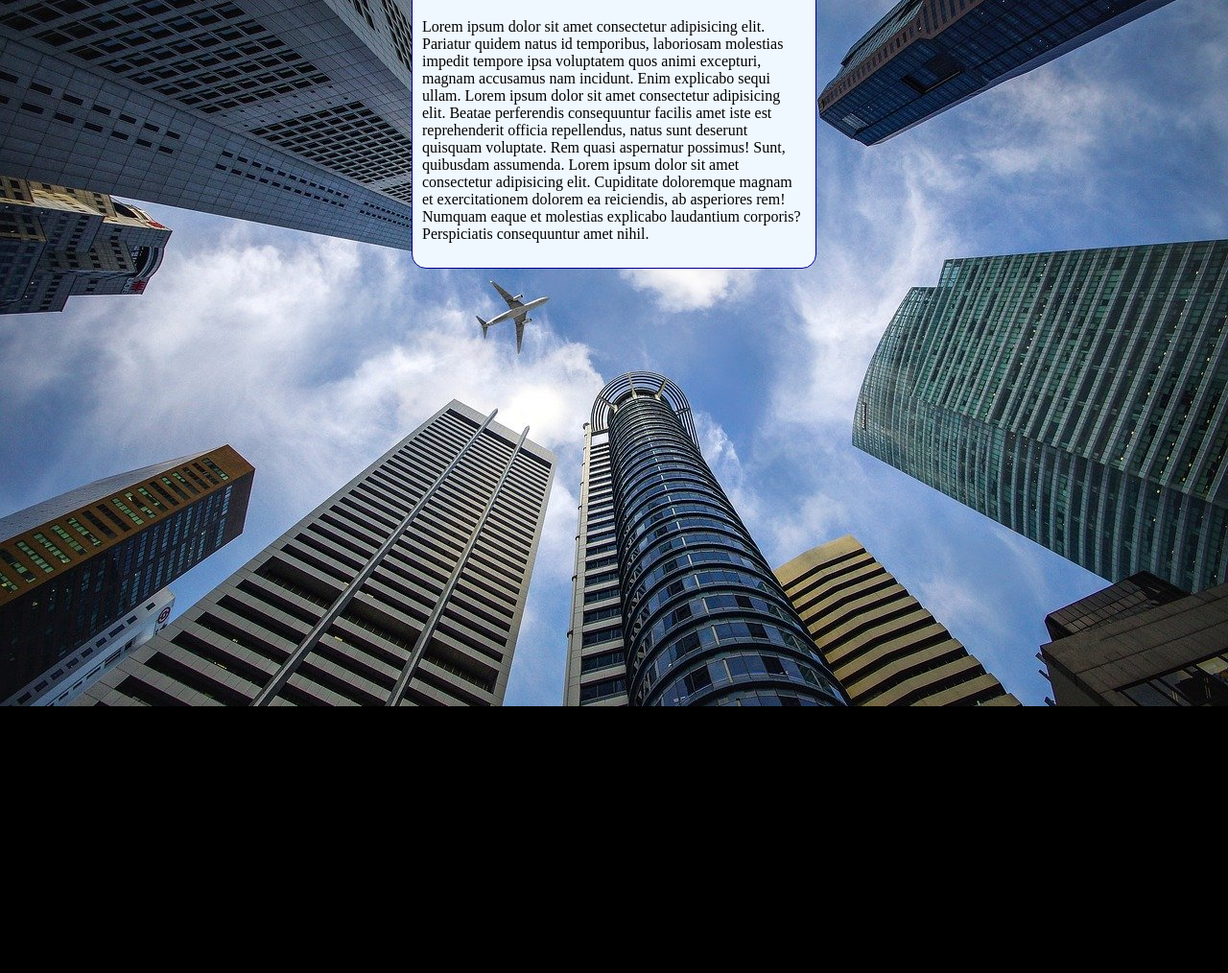
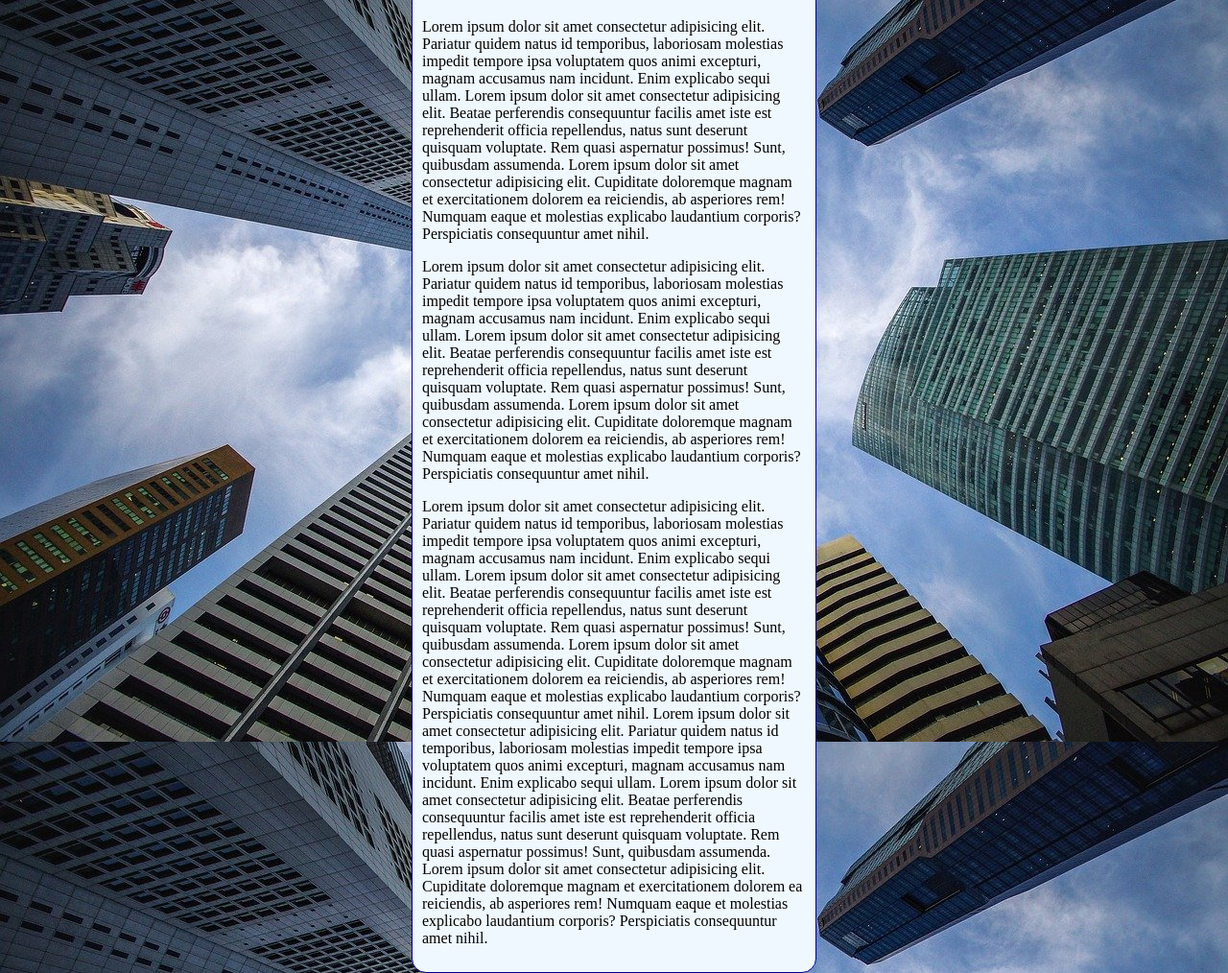
Before and after one commit to Diego-leal01/html-css, a plain HTML site: page exercicos/ex022/fundo006.html in a window 1280 px wide. Shown: the part 80-1094 px from the top of the page at 96% size. Before the commit the page ends 816 px from the top, so only its background shows below. Drawn offline with Linux system fonts and the light colour scheme.

Commit message:
atualização

```diff
--- a/exercicos/ex022/fundo006.html
+++ b/exercicos/ex022/fundo006.html
@@ -3,7 +3,7 @@
 <head>
     <meta charset="UTF-8">
     <meta name="viewport" content="width=device-width, initial-scale=1.0">
-    <title></title>
+    <title>Funo fixo de tela </title>
     <style>
         body {
             height: 100vh;
@@ -12,11 +12,15 @@
             background-position: center top;
             background-repeat: no-repeat;
             background-size: cover;
+            background-attachment: fixed;
+            /* Shothand - background
+            color > image > position > repeat > [size]
+            > attachment */
         }
 
         main {
             background-color: aliceblue;
-            width: 400px;
+            max-width: 400px;
             padding: 10px;
             margin: auto;
             border: 1px solid darkblue;
@@ -37,6 +41,33 @@
         consectetur adipisicing elit. Cupiditate doloremque magnam et exercitationem dolorem ea
         reiciendis, ab asperiores rem! Numquam eaque et molestias explicabo laudantium corporis?
         Perspiciatis consequuntur amet nihil.</P>
+        <p>Lorem ipsum dolor sit amet consectetur adipisicing elit. Pariatur quidem natus id
+        temporibus, laboriosam molestias impedit tempore ipsa voluptatem quos animi excepturi,
+        magnam accusamus nam incidunt. Enim explicabo sequi ullam. Lorem ipsum dolor sit amet
+        consectetur adipisicing elit. Beatae perferendis consequuntur facilis amet iste est
+        reprehenderit officia repellendus, natus sunt deserunt quisquam voluptate.
+        Rem quasi aspernatur possimus! Sunt, quibusdam assumenda. Lorem ipsum dolor sit amet
+        consectetur adipisicing elit. Cupiditate doloremque magnam et exercitationem dolorem ea
+        reiciendis, ab asperiores rem! Numquam eaque et molestias explicabo laudantium corporis?
+        Perspiciatis consequuntur amet nihil.</p>
+        <p>Lorem ipsum dolor sit amet consectetur adipisicing elit. Pariatur quidem natus id
+        temporibus, laboriosam molestias impedit tempore ipsa voluptatem quos animi excepturi,
+        magnam accusamus nam incidunt. Enim explicabo sequi ullam. Lorem ipsum dolor sit amet
+        consectetur adipisicing elit. Beatae perferendis consequuntur facilis amet iste est
+        reprehenderit officia repellendus, natus sunt deserunt quisquam voluptate.
+        Rem quasi aspernatur possimus! Sunt, quibusdam assumenda. Lorem ipsum dolor sit amet
+        consectetur adipisicing elit. Cupiditate doloremque magnam et exercitationem dolorem ea
+        reiciendis, ab asperiores rem! Numquam eaque et molestias explicabo laudantium corporis?
+        Perspiciatis consequuntur amet nihil.
+        Lorem ipsum dolor sit amet consectetur adipisicing elit. Pariatur quidem natus id
+        temporibus, laboriosam molestias impedit tempore ipsa voluptatem quos animi excepturi,
+        magnam accusamus nam incidunt. Enim explicabo sequi ullam. Lorem ipsum dolor sit amet
+        consectetur adipisicing elit. Beatae perferendis consequuntur facilis amet iste est
+        reprehenderit officia repellendus, natus sunt deserunt quisquam voluptate.
+        Rem quasi aspernatur possimus! Sunt, quibusdam assumenda. Lorem ipsum dolor sit amet
+        consectetur adipisicing elit. Cupiditate doloremque magnam et exercitationem dolorem ea
+        reiciendis, ab asperiores rem! Numquam eaque et molestias explicabo laudantium corporis?
+        Perspiciatis consequuntur amet nihil.</p>
     </main>
 </body>
 </html>
```
Also changed, not shown: exercicos/ex022/fundo007.html (added, +41 -0 lines).
